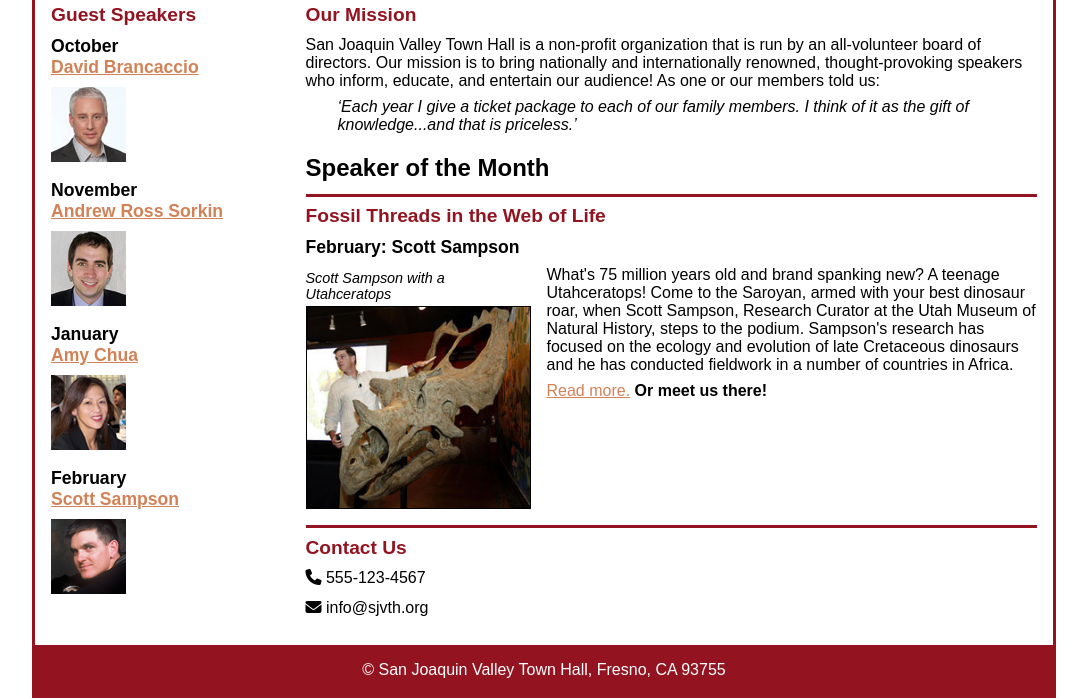
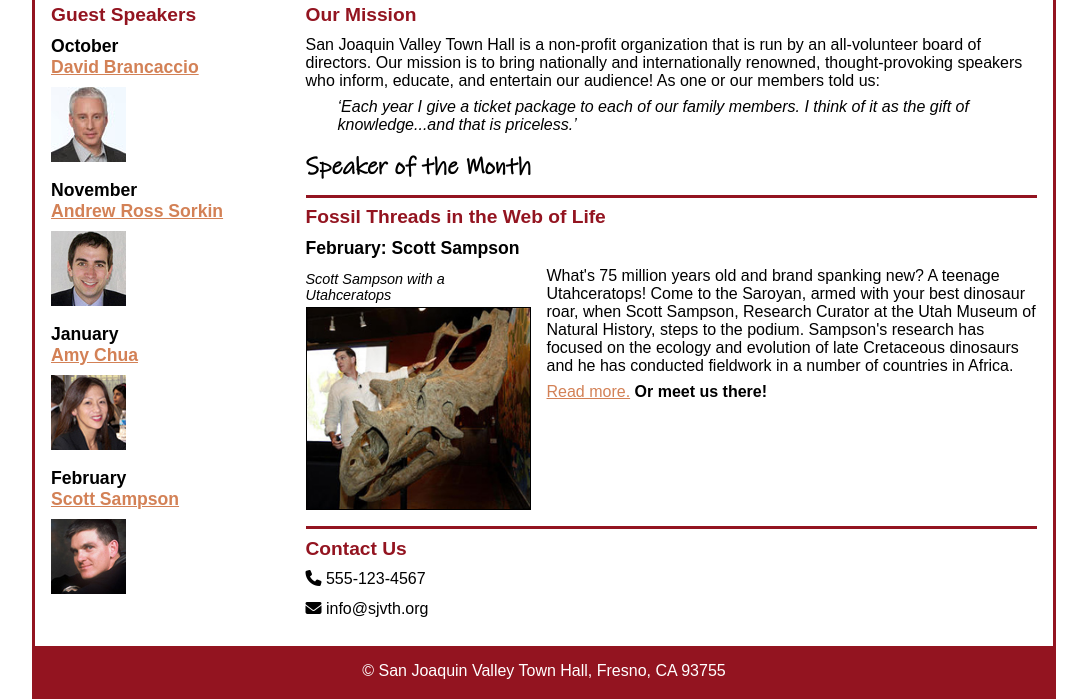
Before and after one commit to sjardon5/Assignment-17, a plain HTML site: page index.html in a window 1280 px wide. Shown: the part 121-820 px from the top of the page, without its empty margins (96-1183 px from the left). Drawn offline with Linux system fonts and the light colour scheme.

Commit message:
Use Inkfree font for h1 headings

```diff
--- a/main.css
+++ b/main.css
@@ -6,6 +6,11 @@
 	--light: white;
 	--dark: black;
 	--main-link-color: color-mix(in srgb, var(--accent-color) 65%, var(--primary-color) 35%);
+}
+
+@font-face {
+	font-family: "Ink Free";
+	src: url("Inkfree.ttf") format("truetype");
 }
 
 /* reset */
@@ -25,7 +30,10 @@ body {
 }
 header, section, aside, footer { padding: 1em; }
 h1, h2, h3, p, article, blockquote { padding-bottom: .5em; }
-h1 { font-size: 150%; }
+h1 {
+	font-size: 150%;
+	font-family: "Ink Free", cursive;
+}
 h2 { font-size: 120%; }
 h3 { font-size: 110%; }
 a:focus, a:hover { font-style: italic; }
```
